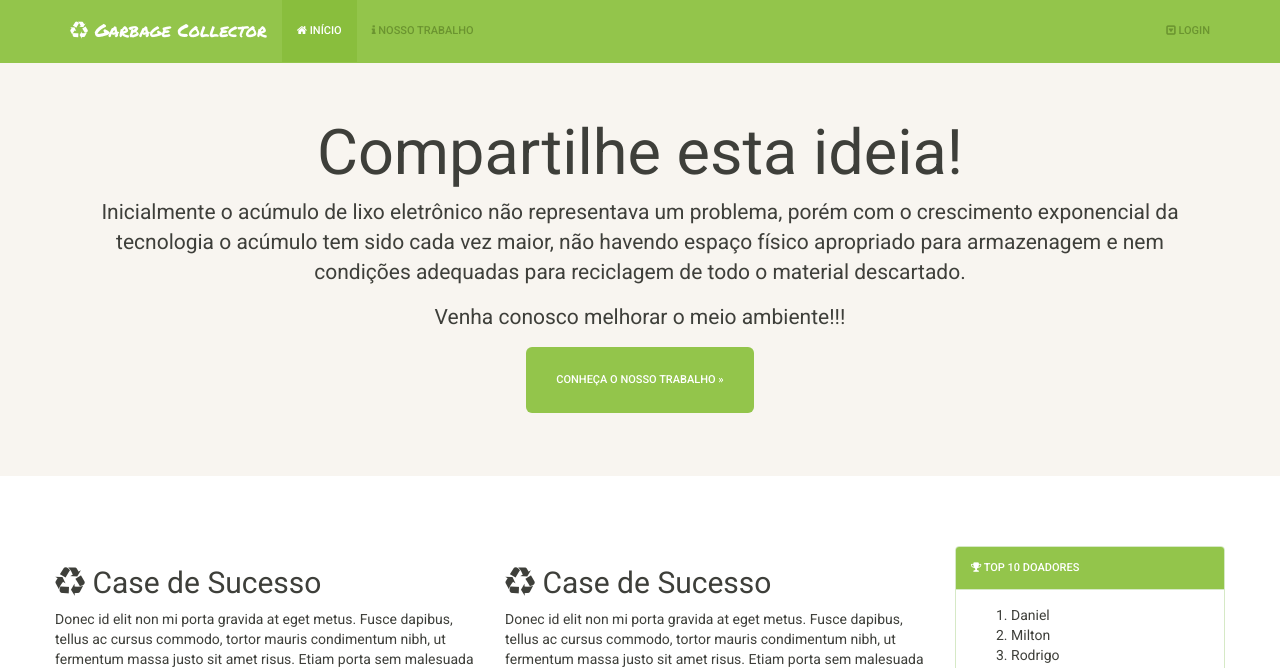
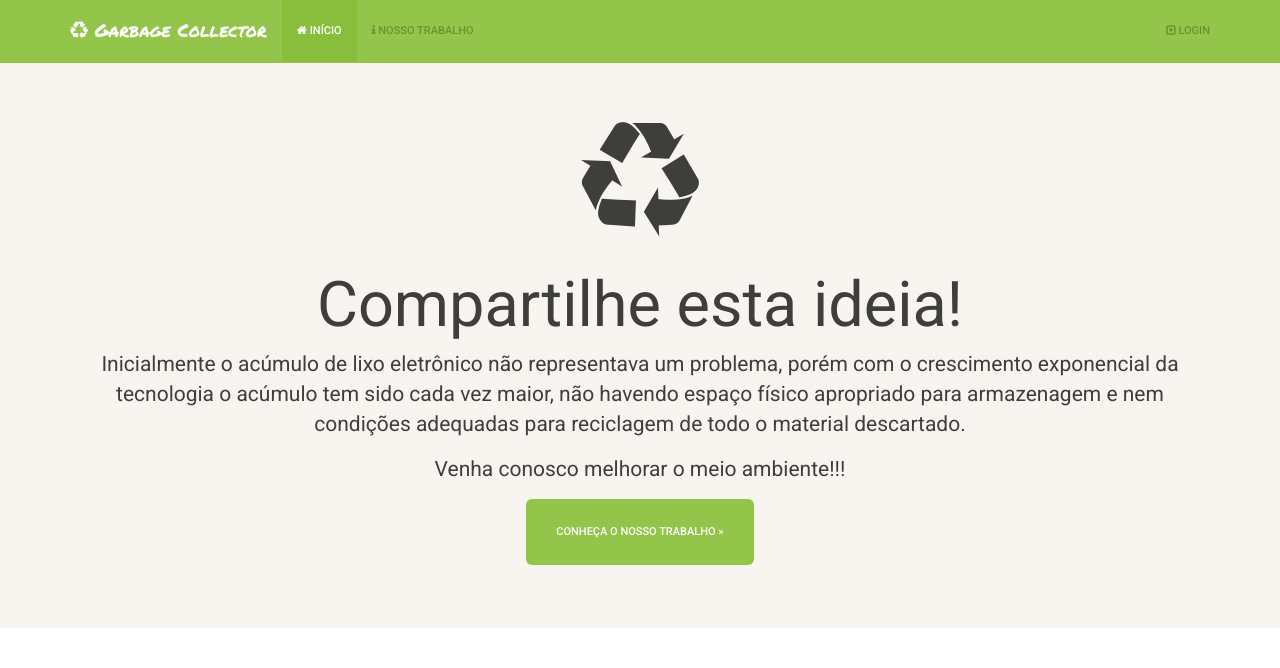
Before and after one commit to rodrigoandradebcc/garbage_collector, a Rails app: page / in a window 1280 px wide. Shown: the top 668 px of the page. Run offline with Rails 7, Linux system fonts and the light colour scheme; style sheets or scripts are compiled from the project's sources; some libraries are stand-ins or nearby versions.

Commit message:
home icon

```diff
--- a/app/views/welcome/index.html.erb
+++ b/app/views/welcome/index.html.erb
@@ -1,5 +1,6 @@
 <div class="jumbotron">
 	<div class="container">
+		<h1 style="font-size: 120px;"><%= icon 'recycle' %></h1>
 		<h1>Compartilhe esta ideia!</h1>
 		<p>
 			Inicialmente o acúmulo de lixo eletrônico não representava um problema, porém com o crescimento exponencial da tecnologia o acúmulo tem sido cada vez maior, não havendo espaço físico apropriado para armazenagem e nem condições adequadas para reciclagem de todo o material descartado.
```
